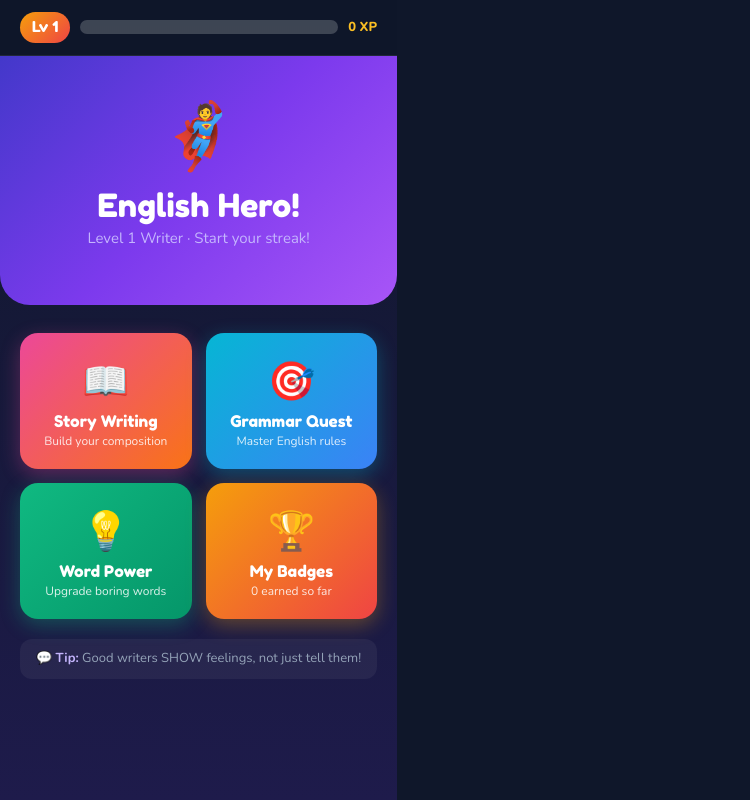
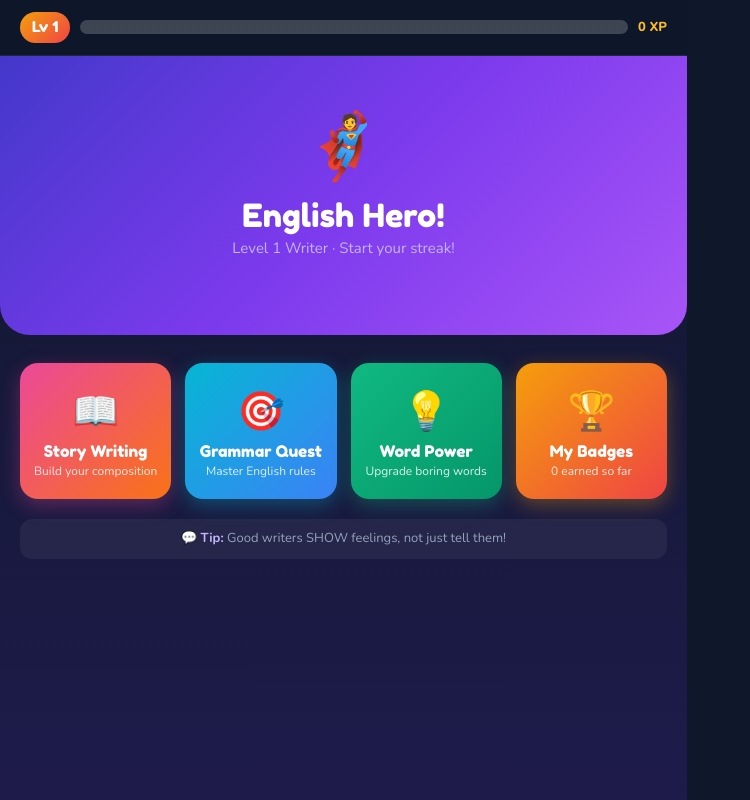
Before and after one commit to wondertreesg/english-hero, a React (Vite) app: page / in a window 1280 px wide. Shown: the whole page, without its empty margins (0-750 px from the left). Built offline with nearby package versions, Linux system fonts and the light colour scheme.

Commit message:
desktop layout

```diff
--- a/src/App.jsx
+++ b/src/App.jsx
@@ -81,7 +81,7 @@ function BadgeToast({ badge, onDone }) {
 function HomeScreen({ xp, badges, onNav, streak }) {
   return (
     <div style={{ paddingBottom: 30 }}>
-      <div style={{ background: "linear-gradient(135deg,#4338ca 0%,#7c3aed 50%,#a855f7 100%)", borderRadius: "0 0 30px 30px", padding: "30px 24px 40px", textAlign: "center", marginBottom: 28 }}>
+      <div style={{ background: "linear-gradient(135deg,#4338ca 0%,#7c3aed 50%,#a855f7 100%)", borderRadius: "0 0 30px 30px", padding: "40px 24px 60px", textAlign: "center", marginBottom: 28 }}>
         <div style={{ fontSize: 64, marginBottom: 6 }}>🦸</div>
         <h1 style={{ fontFamily: "'Fredoka One',cursive", color: "#fff", fontSize: 32, margin: "0 0 4px" }}>English Hero!</h1>
         <p style={{ color: "#c4b5fd", fontFamily: "'Nunito',sans-serif", fontSize: 15, margin: 0 }}>
@@ -93,7 +93,7 @@ function HomeScreen({ xp, badges, onNav, streak }) {
           ))}
         </div>
       </div>
-      <div style={{ padding: "0 20px", display: "grid", gridTemplateColumns: "1fr 1fr", gap: 14 }}>
+      <div style={{ padding: "0 20px", display: "grid", gridTemplateColumns: "1fr 1fr 1fr 1fr", gap: 14 }}>
         {[
           { icon: "📖", label: "Story Writing", sub: "Build your composition", color: ["#ec4899","#f97316"], screen: "story" },
           { icon: "🎯", label: "Grammar Quest", sub: "Master English rules", color: ["#06b6d4","#3b82f6"], screen: "grammar" },
```
